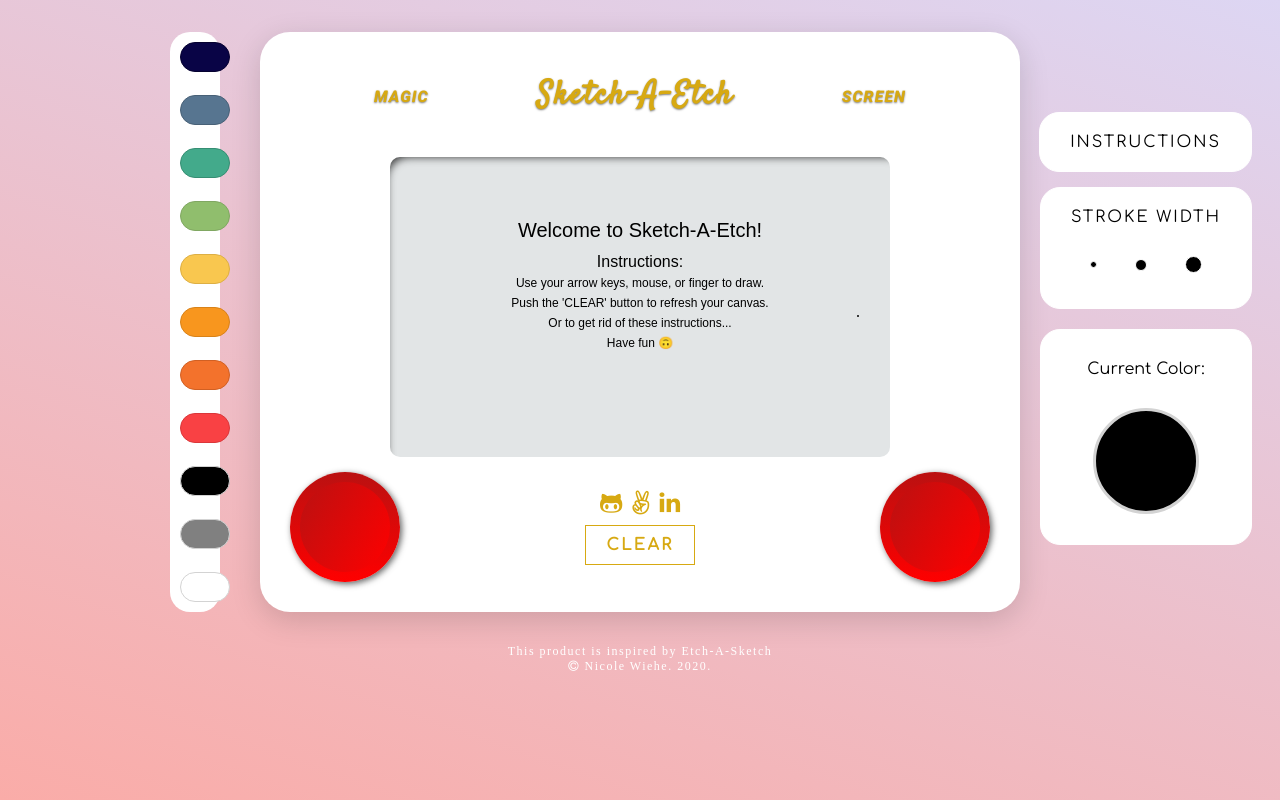
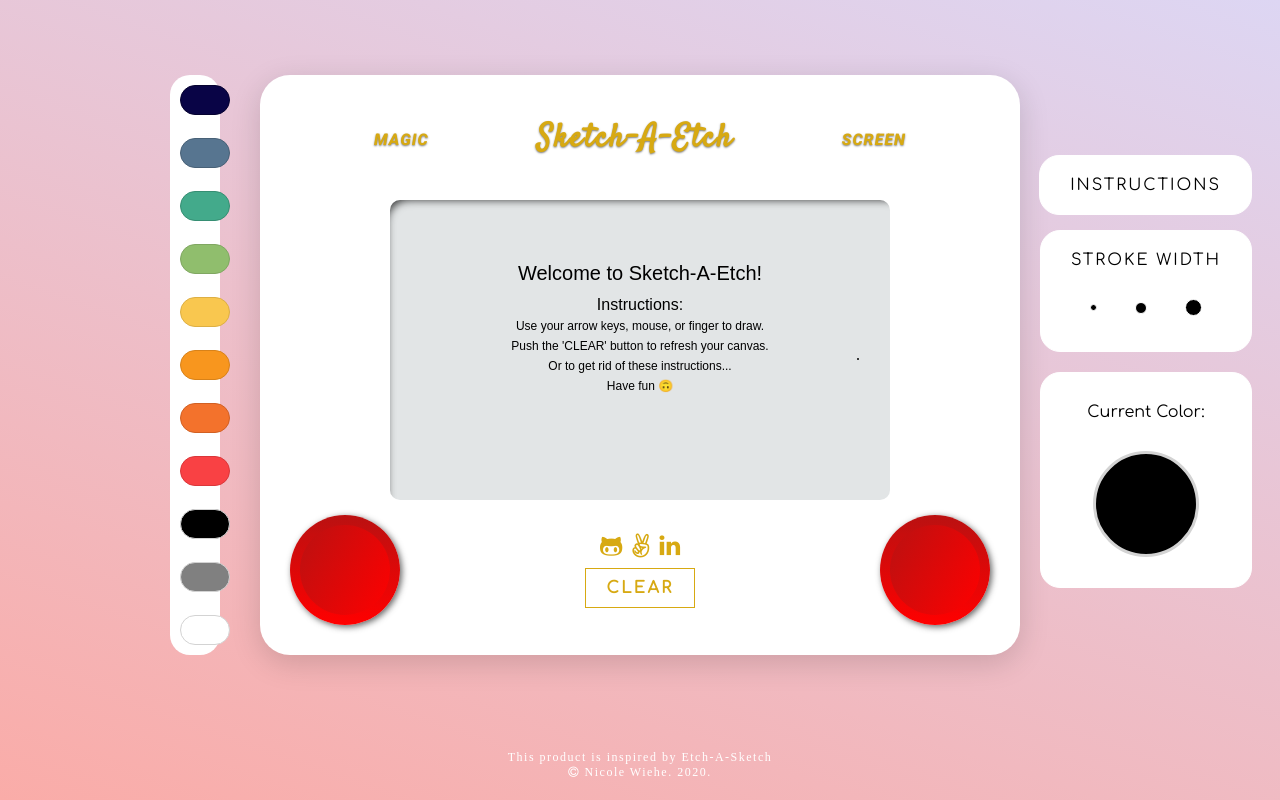
Before and after one commit to nykiway/Sketch-A-Etch, a website built with webpack: page index.html in a window 1280 px wide. Built offline with nearby package versions, Linux system fonts and the light colour scheme.

Commit message:
Add pointer cursor to clickable elements, pin footer, center content
- Add cursor: pointer to the color swatches, stroke-width swatches,
  and the right dial (opens the About modal) — actual <button>
  elements already had it via reset.css.
- Make body a full-height flex column so the footer sticks to the
  bottom of the viewport instead of trailing right under the content
  on tall screens, and vertically+horizontally center the main
  content in the remaining space.

```diff
--- a/stylesheets/color_picker.css
+++ b/stylesheets/color_picker.css
@@ -50,6 +50,7 @@
   height: 30px;
   width: 50px;
   border-radius: 30px;
+  cursor: pointer;
 }
 
 .dark-blue {
--- a/stylesheets/sketch-a-etch.css
+++ b/stylesheets/sketch-a-etch.css
@@ -8,9 +8,16 @@ body, html {
   background-image: linear-gradient(19deg, #FAACA8 0%, #DDD6F3 100%);
 }
 
+body {
+  display: flex;
+  flex-direction: column;
+  min-height: 100vh;
+}
 
 .content-container {
+  flex: 1 0 auto;
   display: flex;
+  align-items: center;
   justify-content: center;
 }
 
@@ -104,6 +111,7 @@ canvas {
 .dial-right {
   margin-right: 30px;
   margin-top: -30px;
+  cursor: pointer;
   -webkit-box-shadow: 2px 2px 6px 0px rgba(50, 50, 50, 0.75);
   -moz-box-shadow: 2px 2px 6px 0px rgba(50, 50, 50, 0.75);
   box-shadow: 2px 2px 6px 0px rgba(50, 50, 50, 0.75);
@@ -211,11 +219,13 @@ canvas.shake,
 }
 
 footer {
+  flex-shrink: 0;
+  width: 100%;
+  padding: 20px 0;
   text-align: center;
   color: white;
   letter-spacing: 1.5px;
   font-size: 12px;
-  /* margin-top: 100px; */
   display: flex;
   justify-content: center;
 }
--- a/stylesheets/stroke_selector.css
+++ b/stylesheets/stroke_selector.css
@@ -20,6 +20,12 @@
   align-items: center;
   justify-content: space-around;
   margin-top: 30px;
+}
+
+.thin-stroke,
+.medium-stroke,
+.thick-stroke {
+  cursor: pointer;
 }
 
 .thin-stroke {
```
